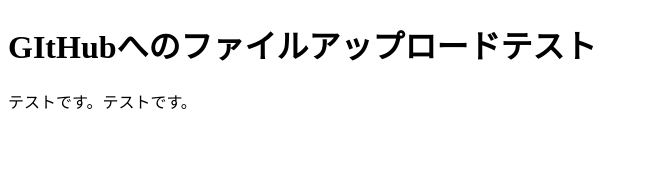
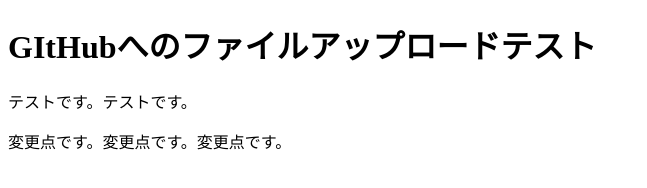
Before and after one commit to comelounge/githubUploadTest, a plain HTML site: page index.html in a window 1280 px wide. Shown: the whole page, without its empty margins (0-647 px from the left). Drawn offline with Linux system fonts and the light colour scheme.

Commit message:
変更テスト

```diff
--- a/index.html
+++ b/index.html
@@ -13,5 +13,6 @@
   </header>
 
   <p>テストです。テストです。</p>
+  <p>変更点です。変更点です。変更点です。</p>
 </body>
 </html>
```
